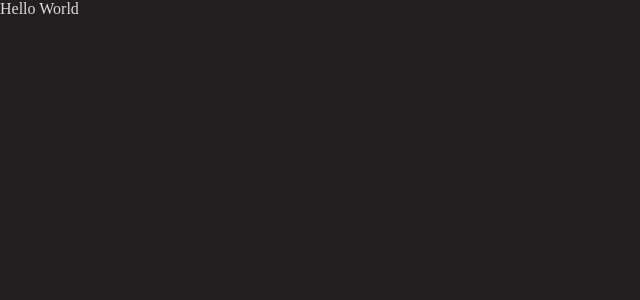
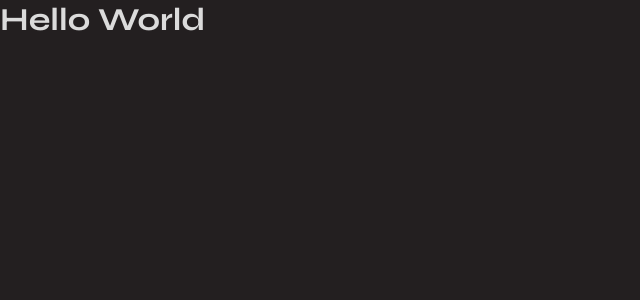
Before and after one commit to rookie2675/gold-glove, a Next.js app in the folder back-office/: page / in a window 1280 px wide. Shown: the top 300 px of the page, without its empty margins (0-640 px from the left). Built offline with nearby package versions, Linux system fonts and the light colour scheme.

Commit message:
Added Syne as default font

```diff
--- a/back-office/app/layout.tsx
+++ b/back-office/app/layout.tsx
@@ -1,5 +1,8 @@
 import type { Metadata } from 'next';
+import { Syne } from 'next/font/google';
 import './globals.css';
+
+const syne = Syne({});
 
 export const metadata: Metadata = {
     title: 'Gold Glove',
@@ -9,7 +12,7 @@ export const metadata: Metadata = {
 export default function RootLayout({ children }: Readonly<{ children: React.ReactNode }>) {
     return (
         <html lang="en">
-            <body>{children}</body>
+            <body className={syne.className}>{children}</body>
         </html>
     );
 }
--- a/back-office/app/page.tsx
+++ b/back-office/app/page.tsx
@@ -1,3 +1,5 @@
-export default function Home() {
-    return 'Hello World';
+import { JSX } from 'react';
+
+export default function Home(): JSX.Element {
+    return <h1>Hello World</h1>;
 }
```
